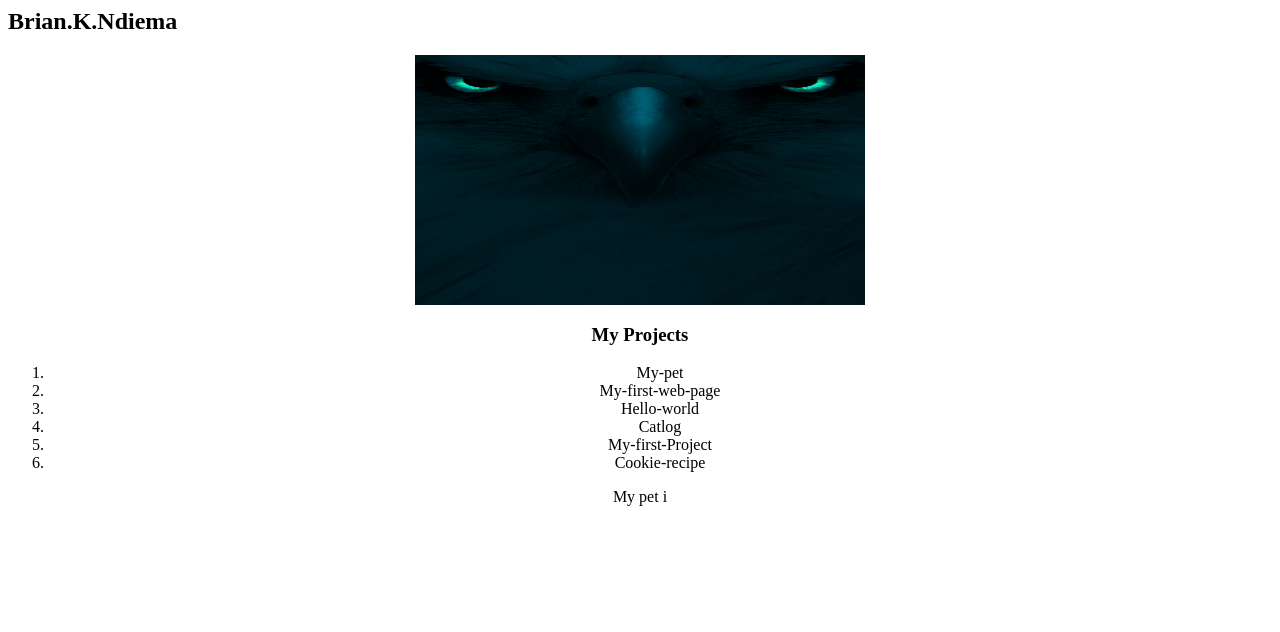
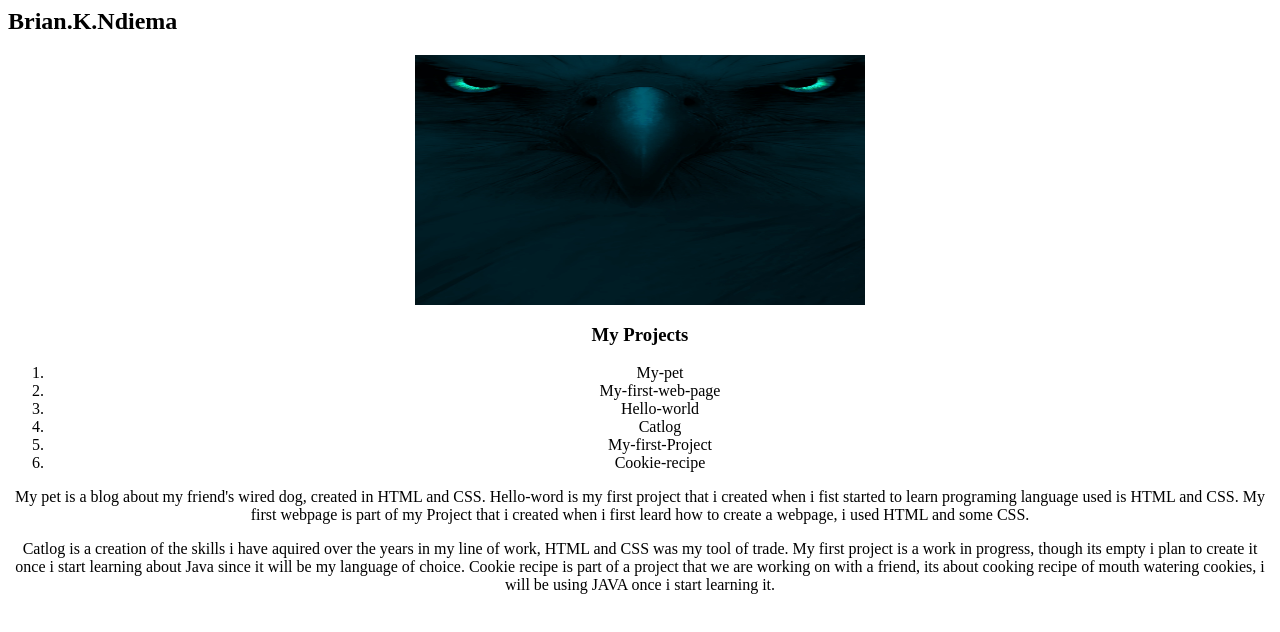
Before and after one commit to BNdiema/My-portfolio, a plain HTML site: page my-portfolio.html in a window 1280 px wide. Drawn offline with Linux system fonts and the light colour scheme.

Commit message:
add second paragraph element

```diff
--- a/my-portfolio.html
+++ b/my-portfolio.html
@@ -22,6 +22,17 @@
         <li>My-first-Project</li>
         <li>Cookie-recipe</li>
       </ol>
-      <p>My pet i</p>
+
+  <p>My pet is a blog about my friend's wired dog, created in HTML and CSS.
+      Hello-word is my first project that i created when i fist started to learn
+    programing language used is HTML and CSS. My first webpage is part of my Project
+  that i created when i first leard how to create a webpage, i used HTML and some CSS.
+  </p>
+  <p>Catlog is a creation of the skills i have aquired over the years in my line of work,
+    HTML and CSS was my tool of trade. My first project is a work in progress, though its
+    empty i plan to create it once i start learning about Java since it will be my language
+    of choice. Cookie recipe is part of a project that we are working on with a friend, its
+    about cooking recipe of mouth watering cookies, i will be using JAVA once i start learning
+    it.</p>
   </body>
 </html>
```
